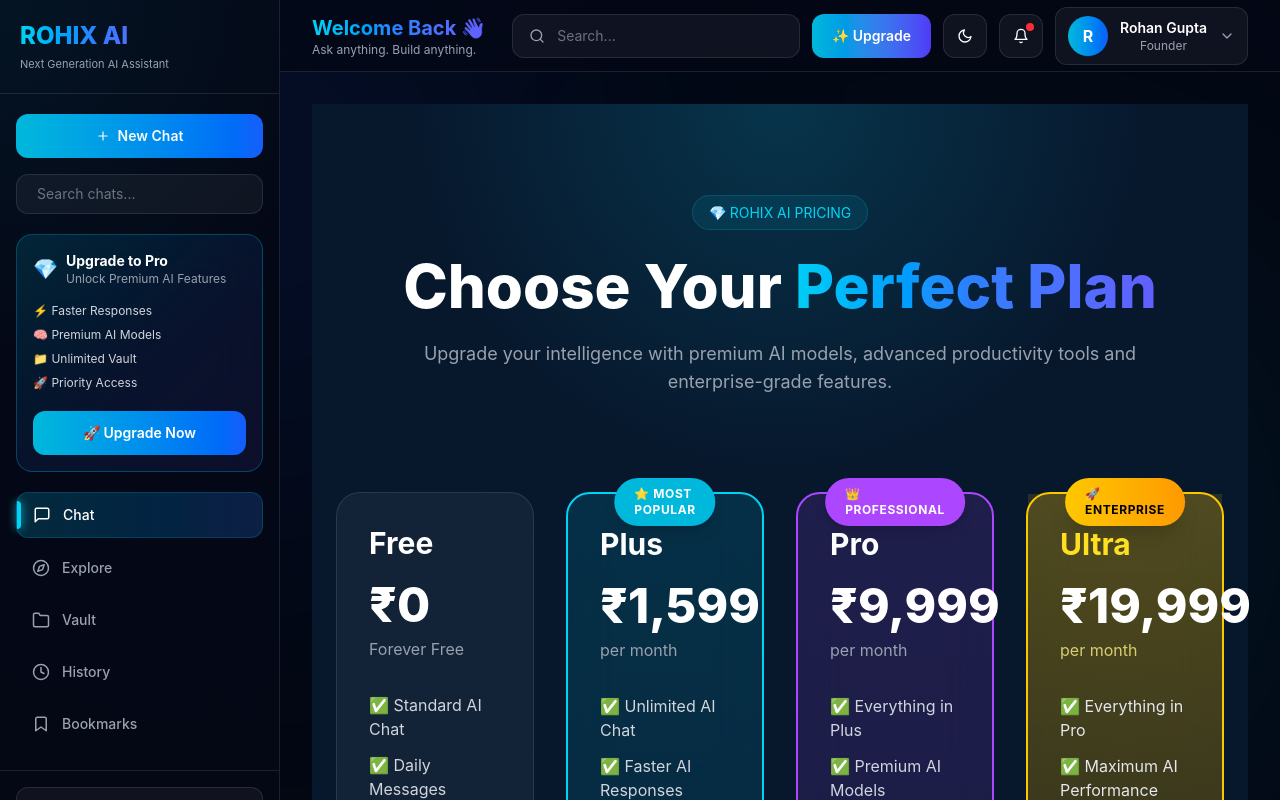
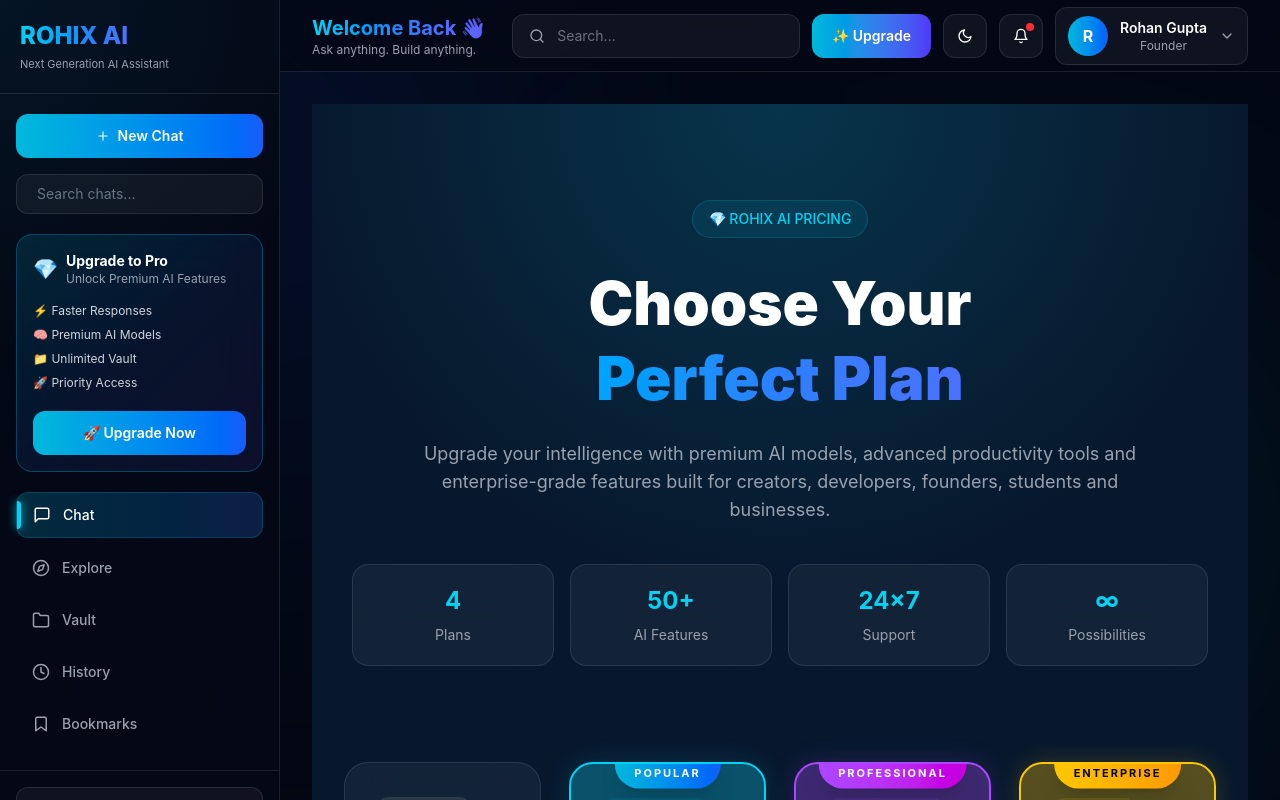
Before and after one commit to rohanguptag9368-hub/Rohix-Ai, a React (Vite) app: page /pricing in a window 1280 px wide. Built offline with nearby package versions, Linux system fonts and the light colour scheme.

Commit message:
Make Pricing page fully responsive

```diff
--- a/src/pages/Pricing.jsx
+++ b/src/pages/Pricing.jsx
@@ -2,45 +2,119 @@
   return (
     <div className="min-h-screen bg-[#07182d] text-white">
 
-      {/* Hero */}
-      <section className="relative overflow-hidden py-24">
+ {/* ================= HERO ================= */}
 
+<section className="relative overflow-hidden py-14 sm:py-16 md:py-20 lg:py-24">
+
+  {/* Background Glow */}
   <div className="absolute inset-0 bg-[radial-gradient(circle_at_top,rgba(6,182,212,.18),transparent_60%)]" />
 
-        <div className="relative mx-auto max-w-7xl px-6 text-center">
+  <div className="relative mx-auto max-w-7xl px-5 sm:px-8 lg:px-10 text-center">
 
-          <span className="rounded-full border border-cyan-500/20 bg-cyan-500/10 px-4 py-2 text-sm text-cyan-400">
+    <span className="inline-flex items-center rounded-full border border-cyan-500/20 bg-cyan-500/10 px-4 py-2 text-xs sm:text-sm font-medium text-cyan-400">
       💎 ROHIX AI PRICING
     </span>
 
-          <h1 className="mt-8 text-6xl font-extrabold">
+    <h1 className="mt-7 text-4xl font-black leading-tight sm:text-5xl lg:text-6xl">
+
       Choose Your
-            <span className="bg-gradient-to-r from-cyan-400 via-blue-500 to-indigo-500 bg-clip-text text-transparent">
-              {" "}Perfect Plan
+
+      <span className="block bg-gradient-to-r from-cyan-400 via-blue-500 to-indigo-500 bg-clip-text text-transparent">
+
+        Perfect Plan
+
       </span>
+
     </h1>
 
-          <p className="mx-auto mt-6 max-w-3xl text-lg text-gray-400">
+    <p className="mx-auto mt-6 max-w-3xl text-base leading-7 text-gray-400 sm:text-lg">
+
       Upgrade your intelligence with premium AI models,
-            advanced productivity tools and enterprise-grade features.
+      advanced productivity tools and enterprise-grade
+      features built for creators, developers, founders,
+      students and businesses.
+
     </p>
+
+    {/* Stats */}
+
+    <div className="mt-10 grid grid-cols-2 gap-4 sm:grid-cols-4">
+
+      <div className="rounded-2xl border border-white/10 bg-white/5 p-5 backdrop-blur-xl">
+
+        <h3 className="text-2xl font-bold text-cyan-400">
+          4
+        </h3>
+
+        <p className="mt-2 text-sm text-gray-400">
+          Plans
+        </p>
+
+      </div>
+
+      <div className="rounded-2xl border border-white/10 bg-white/5 p-5 backdrop-blur-xl">
+
+        <h3 className="text-2xl font-bold text-cyan-400">
+          50+
+        </h3>
+
+        <p className="mt-2 text-sm text-gray-400">
+          AI Features
+        </p>
+
+      </div>
+
+      <div className="rounded-2xl border border-white/10 bg-white/5 p-5 backdrop-blur-xl">
+
+        <h3 className="text-2xl font-bold text-cyan-400">
+          24×7
+        </h3>
+
+        <p className="mt-2 text-sm text-gray-400">
+          Support
+        </p>
+
+      </div>
+
+      <div className="rounded-2xl border border-white/10 bg-white/5 p-5 backdrop-blur-xl">
+
+        <h3 className="text-2xl font-bold text-cyan-400">
+          ∞
+        </h3>
+
+        <p className="mt-2 text-sm text-gray-400">
+          Possibilities
+        </p>
+
+      </div>
+
+    </div>
 
   </div>
 
 </section>
 
+
+
       {/* Pricing Cards */}
 
-      <section className="mx-auto grid max-w-7xl gap-8 px-6 pb-24 lg:grid-cols-4">
+      <section className="mx-auto grid max-w-7xl grid-cols-1 gap-7 px-5 pb-20 sm:px-8 md:grid-cols-2 xl:grid-cols-4">
 
-        {/* FREE */}
-<div className="rounded-3xl border border-white/10 bg-white/5 p-8 backdrop-blur-xl transition duration-300 hover:scale-105 hover:border-cyan-500/30">
+        {/* ================= FREE ================= */}
 
-  <h3 className="text-3xl font-bold">
+<div className="group flex h-full flex-col rounded-3xl border border-white/10 bg-white/5 p-6 backdrop-blur-xl transition-all duration-300 hover:-translate-y-2 hover:border-cyan-500/30 hover:shadow-[0_0_35px_rgba(34,211,238,.15)] lg:p-8">
+
+  <div>
+
+    <span className="rounded-full bg-white/10 px-3 py-1 text-xs font-semibold uppercase tracking-wider text-gray-300">
+      Free Plan
+    </span>
+
+    <h3 className="mt-5 text-2xl font-bold lg:text-3xl">
       Free
     </h3>
 
-  <p className="mt-5 text-5xl font-extrabold">
+    <p className="mt-6 text-4xl font-extrabold lg:text-5xl">
       ₹0
     </p>
 
@@ -48,160 +122,299 @@
       Forever Free
     </p>
 
-  <ul className="mt-8 space-y-3 text-gray-300">
+  </div>
+
+  <ul className="mt-8 flex-1 space-y-3 text-gray-300">
 
     <li>✅ Standard AI Chat</li>
+
     <li>✅ Daily Messages</li>
+
     <li>✅ Basic Vault</li>
+
     <li>✅ 1 GB Storage</li>
+
     <li>✅ 20 Bookmarks</li>
+
     <li>✅ Explore</li>
+
     <li>✅ Community Support</li>
 
   </ul>
 
-  <button className="mt-8 w-full rounded-xl bg-white/10 py-3 font-semibold hover:bg-cyan-500 transition">
+  <button className="mt-10 w-full rounded-xl border border-white/10 bg-white/10 py-3 font-semibold transition-all duration-300 hover:bg-cyan-500 hover:text-white">
+
     Start Free
+
   </button>
 
 </div>
-       {/* PLUS */}
+      {/* ================= PLUS ================= */}
 
-<div className="relative rounded-3xl border-2 border-cyan-400 bg-gradient-to-b from-cyan-500/15 to-cyan-500/5 p-8 backdrop-blur-xl transition duration-300 hover:scale-105 hover:shadow-[0_0_40px_rgba(34,211,238,.35)]">
+<div className="group relative flex h-full flex-col overflow-hidden rounded-3xl border-2 border-cyan-400 bg-gradient-to-b from-cyan-500/20 via-cyan-500/10 to-[#07182d] p-6 shadow-[0_0_25px_rgba(34,211,238,.15)] transition-all duration-300 hover:-translate-y-3 hover:shadow-[0_0_55px_rgba(34,211,238,.45)] lg:p-8">
 
-  <span className="absolute -top-4 left-1/2 -translate-x-1/2 rounded-full bg-cyan-500 px-5 py-2 text-xs font-bold tracking-wider text-white shadow-lg">
+  {/* Glow */}
+  <div className="absolute inset-0 bg-[radial-gradient(circle_at_top,rgba(34,211,238,.18),transparent_65%)]" />
+
+  {/* Badge */}
+  <span className="absolute left-1/2 top-0 -translate-x-1/2 -translate-y-1/2 rounded-full bg-gradient-to-r from-cyan-500 to-blue-600 px-5 py-2 text-[11px] font-bold uppercase tracking-[2px] text-white shadow-xl">
+
     ⭐ MOST POPULAR
+
   </span>
 
-  <h3 className="text-3xl font-bold">
+  <div className="relative">
+
+    <span className="rounded-full bg-cyan-500/10 px-3 py-1 text-xs font-semibold uppercase tracking-wider text-cyan-300">
+
+      Best Value
+
+    </span>
+
+    <h3 className="mt-5 text-3xl font-bold">
+
       Plus
+
     </h3>
 
-  <p className="mt-5 text-5xl font-extrabold">
+    <div className="mt-6 flex items-end gap-2">
+
+      <span className="text-5xl font-black">
+
         ₹1,599
+
+      </span>
+
+      <span className="pb-2 text-gray-400">
+
+        / month
+
+      </span>
+
+    </div>
+
+    <p className="mt-4 text-sm leading-6 text-gray-300">
+
+      Perfect for students, developers,
+      creators and professionals who use AI
+      every day.
+
     </p>
 
-  <p className="mt-2 text-gray-400">
-    per month
-  </p>
+  </div>
 
-  <ul className="mt-8 space-y-3 text-gray-300">
+  <ul className="relative mt-8 flex-1 space-y-3 text-gray-200">
 
     <li>✅ Unlimited AI Chat</li>
+
     <li>✅ Faster AI Responses</li>
+
     <li>✅ Advanced AI Models</li>
+
     <li>✅ Extended Context Window</li>
+
     <li>✅ Smart AI Memory</li>
+
     <li>✅ PDF Analysis</li>
+
     <li>✅ DOCX Analysis</li>
+
     <li>✅ Image Understanding</li>
+
     <li>✅ Web Search</li>
-    <li>✅ 100 GB Vault Storage</li>
+
+    <li>✅ 100 GB Vault</li>
+
     <li>✅ Unlimited Bookmarks</li>
+
     <li>✅ Chat Export</li>
+
+    <li>✅ Premium Themes</li>
+
     <li>✅ Priority Queue</li>
-    <li>✅ Premium Themes</li>
+
     <li>✅ Email Support</li>
 
   </ul>
 
-  <button className="mt-8 w-full rounded-xl bg-cyan-500 py-3 font-semibold text-white transition hover:bg-cyan-600">
+  <button className="relative mt-10 w-full rounded-xl bg-gradient-to-r from-cyan-500 to-blue-600 py-3 font-bold text-white transition-all duration-300 hover:scale-[1.03] hover:shadow-[0_0_25px_rgba(34,211,238,.6)]">
+
     Upgrade to Plus
+
   </button>
 
 </div>
+       {/* ================= PRO ================= */}
 
-       {/* PRO */}
+<div className="group relative flex h-full flex-col overflow-hidden rounded-3xl border-2 border-purple-500 bg-gradient-to-b from-purple-500/20 via-purple-500/10 to-[#07182d] p-6 shadow-[0_0_25px_rgba(168,85,247,.18)] transition-all duration-300 hover:-translate-y-3 hover:shadow-[0_0_60px_rgba(168,85,247,.45)] lg:p-8">
 
-<div className="relative rounded-3xl border-2 border-purple-500 bg-gradient-to-b from-purple-500/15 to-purple-500/5 p-8 backdrop-blur-xl transition duration-300 hover:scale-105 hover:shadow-[0_0_45px_rgba(168,85,247,.35)]">
+  {/* Glow */}
+  <div className="absolute inset-0 bg-[radial-gradient(circle_at_top,rgba(168,85,247,.18),transparent_65%)]" />
 
-  <span className="absolute -top-4 left-1/2 -translate-x-1/2 rounded-full bg-purple-500 px-5 py-2 text-xs font-bold tracking-wider text-white shadow-lg">
+  {/* Badge */}
+  <span className="absolute left-1/2 top-0 -translate-x-1/2 -translate-y-1/2 rounded-full bg-gradient-to-r from-purple-500 to-fuchsia-600 px-5 py-2 text-[11px] font-bold uppercase tracking-[2px] text-white shadow-xl">
+
     👑 PROFESSIONAL
+
   </span>
 
-  <h3 className="text-3xl font-bold">
+  <div className="relative">
+
+    <span className="rounded-full bg-purple-500/10 px-3 py-1 text-xs font-semibold uppercase tracking-wider text-purple-300">
+
+      Power Users
+
+    </span>
+
+    <h3 className="mt-5 text-3xl font-bold">
+
       Pro
+
     </h3>
 
-  <p className="mt-5 text-5xl font-extrabold">
+    <div className="mt-6 flex items-end gap-2">
+
+      <span className="text-5xl font-black">
+
         ₹9,999
+
+      </span>
+
+      <span className="pb-2 text-gray-400">
+
+        / month
+
+      </span>
+
+    </div>
+
+    <p className="mt-4 text-sm leading-6 text-gray-300">
+
+      Built for developers, founders,
+      researchers and professionals who
+      rely on AI every day.
+
     </p>
 
-  <p className="mt-2 text-gray-400">
-    per month
-  </p>
+  </div>
 
-  <ul className="mt-8 space-y-3 text-gray-300">
+  <ul className="relative mt-8 flex-1 space-y-3 text-gray-200">
 
     <li>✅ Everything in Plus</li>
+
     <li>✅ Premium AI Models</li>
+
     <li>✅ Highest AI Chat Limits</li>
+
     <li>✅ AI Coding Workspace</li>
+
     <li>✅ Advanced Research Assistant</li>
+
     <li>✅ Website Generator</li>
+
     <li>✅ App Generator</li>
+
     <li>✅ Unlimited Vault Storage</li>
+
     <li>✅ Unlimited Projects</li>
+
     <li>✅ Unlimited Bookmarks</li>
+
     <li>✅ Extended Context Window</li>
+
     <li>✅ AI Workflow Automation</li>
+
     <li>✅ Team Collaboration</li>
+
+    <li>✅ Premium Analytics</li>
+
+    <li>✅ Early Access Features</li>
+
     <li>✅ Priority Servers</li>
-    <li>✅ Early Access Features</li>
-    <li>✅ Premium Analytics</li>
+
     <li>✅ Priority Support</li>
+
     <li>✅ Advanced Security</li>
 
   </ul>
 
-  <button className="mt-8 w-full rounded-xl bg-purple-500 py-3 font-semibold text-white transition hover:bg-purple-600">
+  <button className="relative mt-10 w-full rounded-xl bg-gradient-to-r from-purple-500 to-fuchsia-600 py-3 font-bold text-white transition-all duration-300 hover:scale-[1.03] hover:shadow-[0_0_30px_rgba(168,85,247,.55)]">
+
     Upgrade to Pro
+
   </button>
 
 </div>
+       {/* ================= ULTRA ================= */}
 
-       {/* ULTRA */}
+<div className="group relative flex h-full flex-col overflow-hidden rounded-3xl border-2 border-yellow-400 bg-gradient-to-b from-yellow-500/20 via-[#1b1b0d] to-[#07182d] p-6 shadow-[0_0_25px_rgba(250,204,21,.18)] transition-all duration-300 hover:-translate-y-3 hover:shadow-[0_0_70px_rgba(250,204,21,.55)] lg:p-8">
 
-<div className="relative rounded-3xl border-2 border-yellow-400 bg-gradient-to-b from-yellow-500/20 via-[#1b1b0d] to-[#0f0f08] p-8 backdrop-blur-xl transition duration-300 hover:scale-105 hover:shadow-[0_0_55px_rgba(250,204,21,.45)]">
-  {/* Glow */}
-  <div className="absolute inset-0 bg-[radial-gradient(circle_at_top,rgba(250,204,21,.15),transparent_65%)]" />
+  {/* Premium Glow */}
+  <div className="absolute inset-0 bg-[radial-gradient(circle_at_top,rgba(250,204,21,.18),transparent_65%)]" />
 
-  <span className="absolute -top-4 left-1/2 -translate-x-1/2 rounded-full bg-gradient-to-r from-yellow-400 to-amber-500 px-5 py-2 text-xs font-bold tracking-wider text-black shadow-xl">
+  {/* Badge */}
+  <span className="absolute left-1/2 top-0 -translate-x-1/2 -translate-y-1/2 rounded-full bg-gradient-to-r from-yellow-400 to-amber-500 px-5 py-2 text-[11px] font-bold uppercase tracking-[2px] text-black shadow-xl">
+
     🚀 ENTERPRISE
+
   </span>
 
   <div className="relative">
 
-    <h3 className="text-3xl font-bold text-yellow-300">
+    <span className="rounded-full bg-yellow-400/10 px-3 py-1 text-xs font-semibold uppercase tracking-wider text-yellow-300">
+
+      Ultimate Experience
+
+    </span>
+
+    <h3 className="mt-5 text-3xl font-bold text-yellow-300">
+
       Ultra
+
     </h3>
 
-    <p className="mt-5 text-5xl font-extrabold text-white">
+    <div className="mt-6 flex items-end gap-2">
+
+      <span className="text-5xl font-black text-white">
+
         ₹19,999
+
+      </span>
+
+      <span className="pb-2 text-yellow-200/80">
+
+        / month
+
+      </span>
+
+    </div>
+
+    <p className="mt-4 text-sm leading-6 text-gray-300">
+
+      Designed for enterprises, large teams,
+      agencies and businesses requiring the
+      highest AI performance.
+
     </p>
 
-    <p className="mt-2 text-yellow-200/80">
-      per month
-    </p>
+  </div>
 
-    <ul className="mt-8 space-y-3 text-gray-200">
+  <ul className="relative mt-8 flex-1 space-y-3 text-gray-200">
 
     <li>✅ Everything in Pro</li>
+    <li>✅ Unlimited AI Chat</li>
+    <li>✅ Unlimited Memory</li>
     <li>✅ Maximum AI Performance</li>
     <li>✅ Highest Compute Priority</li>
-      <li>✅ Unlimited AI Chat</li>
-      <li>✅ Unlimited AI Memory</li>
     <li>✅ Unlimited Vault Storage</li>
     <li>✅ Unlimited File Analysis</li>
-      <li>✅ Unlimited Context Window</li>
-      <li>✅ Multi-AI Workspace</li>
+    <li>✅ Multi AI Workspace</li>
     <li>✅ AI Agents</li>
+    <li>✅ Enterprise Dashboard</li>
+    <li>✅ Dedicated Workflows</li>
     <li>✅ Team Workspace</li>
-      <li>✅ Enterprise Dashboard</li>
-      <li>✅ Advanced Automation</li>
-      <li>✅ Dedicated AI Workflows</li>
-      <li>✅ API Access <span className="text-yellow-400">(Coming Soon)</span></li>
-      <li>✅ White Label <span className="text-yellow-400">(Coming Soon)</span></li>
+    <li>✅ White Label (Coming Soon)</li>
+    <li>✅ API Access (Coming Soon)</li>
     <li>✅ Enterprise Security</li>
     <li>✅ Dedicated Success Manager</li>
     <li>✅ 24×7 Premium Support</li>
@@ -209,45 +422,49 @@
 
   </ul>
 
-    <button className="mt-8 w-full rounded-xl bg-gradient-to-r from-yellow-400 to-amber-500 py-3 font-bold text-black transition hover:scale-[1.02] hover:shadow-[0_0_30px_rgba(250,204,21,.5)]">
+  <button className="relative mt-10 w-full rounded-xl bg-gradient-to-r from-yellow-400 to-amber-500 py-3 font-bold text-black transition-all duration-300 hover:scale-[1.03] hover:shadow-[0_0_35px_rgba(250,204,21,.6)]">
+
     Get Ultra
+
   </button>
 
 </div>
 
-</div>
+
 </section>
     {/* ================= Feature Comparison ================= */}
 
-<section className="mx-auto max-w-7xl px-6 pb-24">
+<section className="mx-auto max-w-7xl px-4 sm:px-6 lg:px-8 pb-20">
 
-  <h2 className="mb-10 text-center text-5xl font-bold">
+  <h2 className="mb-8 text-center text-3xl sm:text-4xl lg:text-5xl font-bold">
     Compare Plans
   </h2>
 
-  <div className="overflow-x-auto rounded-3xl border border-white/10">
+  <div className="overflow-x-auto rounded-3xl border border-white/10 bg-white/5 backdrop-blur-xl">
 
-    <table className="w-full text-left">
+    <table className="min-w-[850px] w-full text-left">
 
       <thead className="bg-white/5">
 
         <tr>
 
-          <th className="px-6 py-5">Features</th>
+          <th className="px-4 sm:px-6 py-5 font-semibold">
+            Features
+          </th>
 
-          <th className="px-6 py-5 text-center">
+          <th className="px-4 sm:px-6 py-5 text-center">
             Free
           </th>
 
-          <th className="px-6 py-5 text-center text-cyan-400">
+          <th className="px-4 sm:px-6 py-5 text-center text-cyan-400">
             Plus
           </th>
 
-          <th className="px-6 py-5 text-center text-purple-400">
+          <th className="px-4 sm:px-6 py-5 text-center text-purple-400">
             Pro
           </th>
 
-          <th className="px-6 py-5 text-center text-yellow-400">
+          <th className="px-4 sm:px-6 py-5 text-center text-yellow-400">
             Ultra
           </th>
 
@@ -284,26 +501,26 @@
 
           <tr
             key={row[0]}
-            className="border-t border-white/10 hover:bg-white/5 transition"
+            className="border-t border-white/10 transition hover:bg-white/5"
           >
 
-            <td className="px-6 py-4 font-medium">
+            <td className="px-4 sm:px-6 py-4 font-medium whitespace-nowrap">
               {row[0]}
             </td>
 
-            <td className="px-6 py-4 text-center">
+            <td className="px-4 sm:px-6 py-4 text-center">
               {row[1]}
             </td>
 
-            <td className="px-6 py-4 text-center text-cyan-300">
+            <td className="px-4 sm:px-6 py-4 text-center text-cyan-300">
               {row[2]}
             </td>
 
-            <td className="px-6 py-4 text-center text-purple-300">
+            <td className="px-4 sm:px-6 py-4 text-center text-purple-300">
               {row[3]}
             </td>
 
-            <td className="px-6 py-4 text-center text-yellow-300">
+            <td className="px-4 sm:px-6 py-4 text-center text-yellow-300">
               {row[4]}
             </td>
 
@@ -318,40 +535,52 @@
   </div>
 
 </section>
+
 {/* ================= CTA ================= */}
 
-<section className="mx-auto max-w-7xl px-6 pb-28">
+<section className="mx-auto max-w-7xl px-4 sm:px-6 lg:px-8 pb-20">
 
-  <div className="relative overflow-hidden rounded-[32px] border border-cyan-500/20 bg-gradient-to-r from-[#0b1220] via-[#081b33] to-[#0b1220] p-14 text-center">
+  <div className="relative overflow-hidden rounded-[32px] border border-cyan-500/20 bg-gradient-to-r from-[#0b1220] via-[#081b33] to-[#0b1220] p-8 sm:p-10 lg:p-14 text-center">
 
     <div className="absolute inset-0 bg-[radial-gradient(circle_at_top,rgba(6,182,212,.15),transparent_60%)]" />
 
     <div className="relative">
 
-      <span className="rounded-full border border-cyan-500/20 bg-cyan-500/10 px-4 py-2 text-sm text-cyan-400">
+      <span className="inline-flex rounded-full border border-cyan-500/20 bg-cyan-500/10 px-4 py-2 text-xs sm:text-sm text-cyan-400">
         🚀 Upgrade Today
       </span>
 
-      <h2 className="mt-8 text-5xl font-extrabold">
+      <h2 className="mt-8 text-3xl sm:text-4xl lg:text-5xl font-extrabold leading-tight">
+
         Unlock the Full Power of
+
         <span className="bg-gradient-to-r from-cyan-400 via-blue-500 to-indigo-500 bg-clip-text text-transparent">
+
           {" "}ROHIX AI
+
         </span>
+
       </h2>
 
-      <p className="mx-auto mt-6 max-w-3xl text-lg text-gray-400">
+      <p className="mx-auto mt-6 max-w-3xl text-base sm:text-lg text-gray-400">
+
         Experience premium AI models, intelligent productivity tools,
         powerful research capabilities and enterprise-grade performance.
+
       </p>
 
-      <div className="mt-10 flex flex-wrap justify-center gap-5">
+      <div className="mt-10 flex flex-col gap-4 sm:flex-row sm:justify-center">
 
-        <button className="rounded-xl bg-cyan-500 px-8 py-4 font-semibold transition hover:scale-105 hover:bg-cyan-600">
+        <button className="w-full sm:w-auto rounded-xl bg-cyan-500 px-8 py-4 font-semibold transition hover:scale-105 hover:bg-cyan-600">
+
           Upgrade Now
+
         </button>
 
-        <button className="rounded-xl border border-white/10 bg-white/5 px-8 py-4 font-semibold transition hover:bg-white/10">
+        <button className="w-full sm:w-auto rounded-xl border border-white/10 bg-white/5 px-8 py-4 font-semibold transition hover:bg-white/10">
+
           Start Free
+
         </button>
 
       </div>
@@ -362,9 +591,7 @@
 
 </section>
 
-
 </div>
-
 
   );
 };
```
Lines whose indentation alone changed are shown as unchanged.
